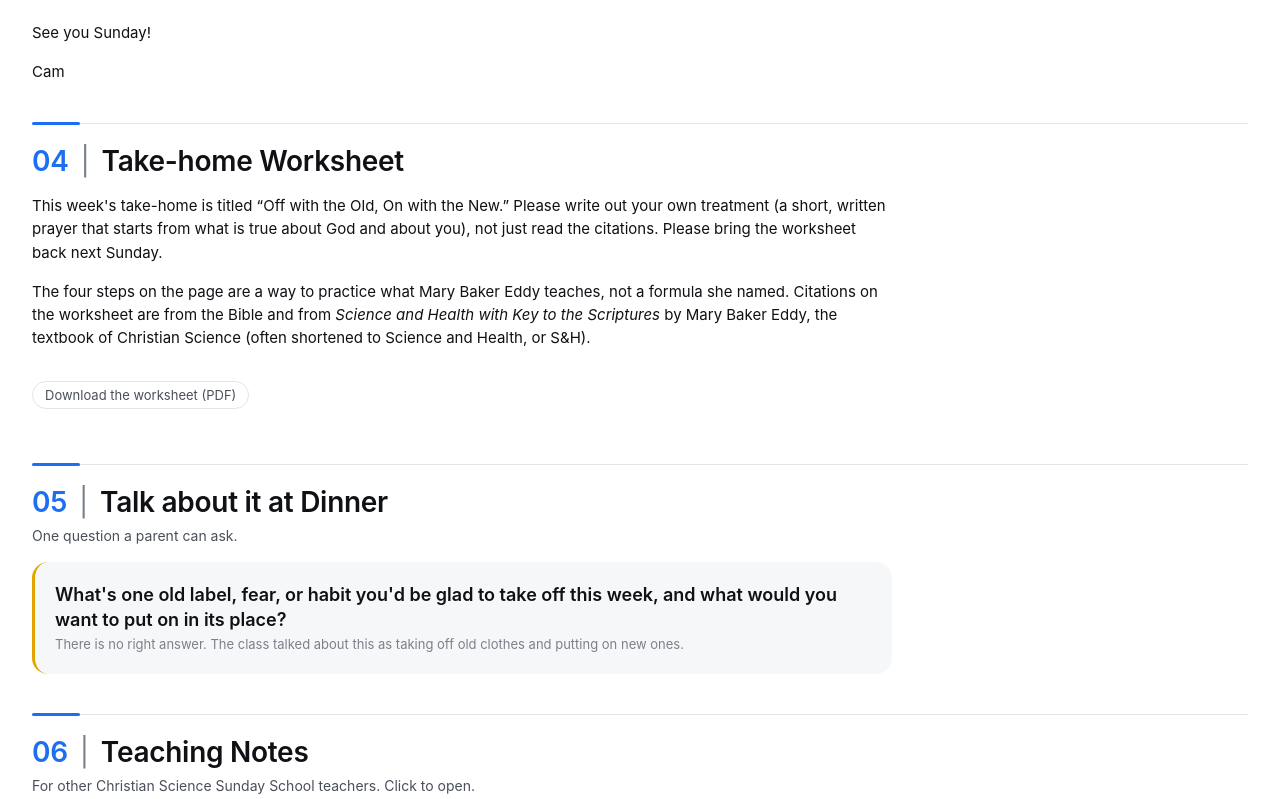
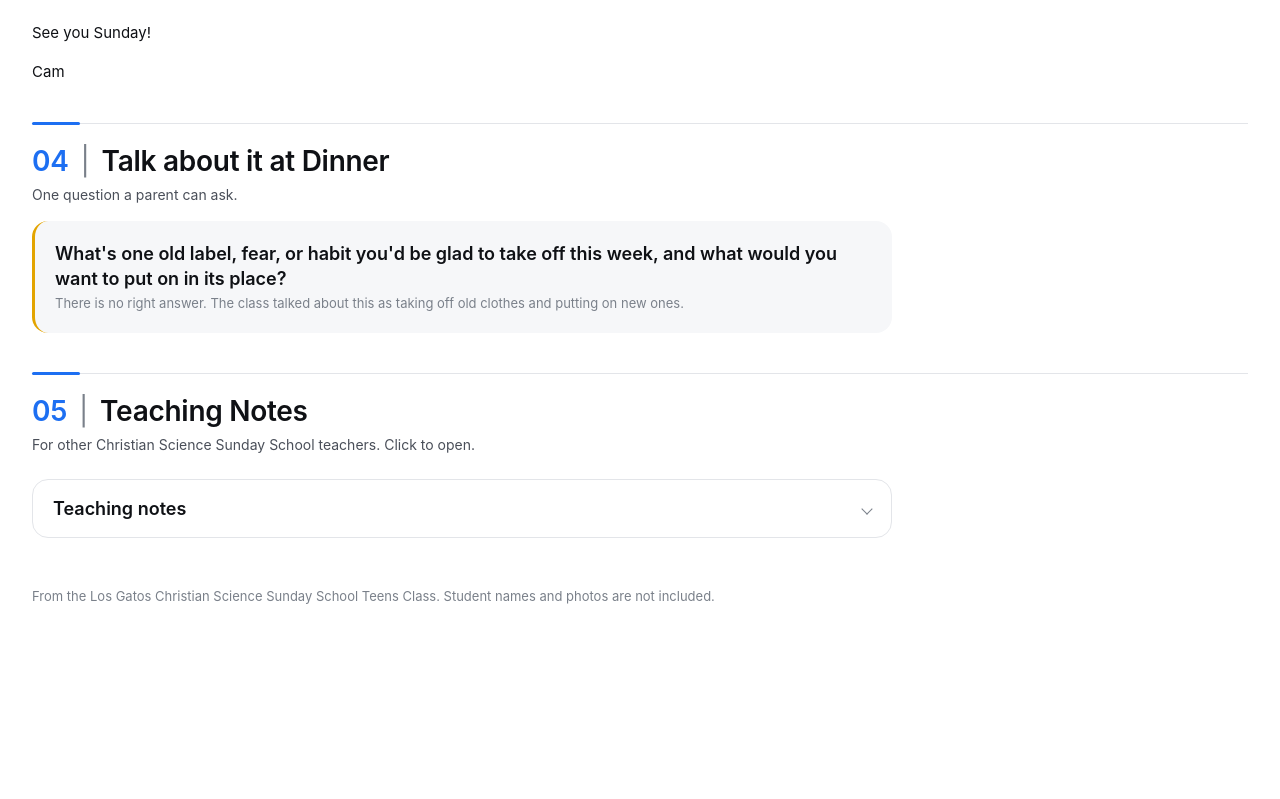
Before and after one commit to cameron013/christian-science-sunday-school-teens-los-gatos, a plain HTML site: page 2026-11-15/index.html in a window 1280 px wide. Shown: the part 2945-3744 px from the top of the page. After the commit the page ends 3644 px from the top, so only its background shows below. Drawn offline with Linux system fonts and the light colour scheme.

Commit message:
Remove the Nov 15 take-home worksheet section from the public recap.
The Case Study section already links the worksheet PDF, so later sections are renumbered.

```diff
--- a/2026-11-15/index.html
+++ b/2026-11-15/index.html
@@ -72,7 +72,7 @@ a.inline:hover{text-decoration:underline}
 <div class="lede">A recap from the teens Sunday School class at the Christian Science church in Los Gatos</div>
 <div class="dateline">November 15, 2026. Los Gatos Sunday School.</div>
 <div class="edition"><a href="../">All recaps</a><a href="./">Latest edition</a><a href="../archive/">Old editions</a></div>
-<details class="toc"><summary>Table of Contents</summary><nav><a href="#lesson-summary"><span class="toc-n">00</span> | Lesson Summary</a><a href="#case-study"><span class="toc-n">01</span> | Case Study</a><a href="#reading"><span class="toc-n">02</span> | Reading for This Week</a><a href="#looking-ahead"><span class="toc-n">03</span> | Looking Ahead</a><a href="#worksheet"><span class="toc-n">04</span> | Take-home Worksheet</a><a href="#dinner"><span class="toc-n">05</span> | Talk about it at Dinner</a><a href="#notes"><span class="toc-n">06</span> | Teaching Notes</a></nav></details>
+<details class="toc"><summary>Table of Contents</summary><nav><a href="#lesson-summary"><span class="toc-n">00</span> | Lesson Summary</a><a href="#case-study"><span class="toc-n">01</span> | Case Study</a><a href="#reading"><span class="toc-n">02</span> | Reading for This Week</a><a href="#looking-ahead"><span class="toc-n">03</span> | Looking Ahead</a><a href="#dinner"><span class="toc-n">04</span> | Talk about it at Dinner</a><a href="#notes"><span class="toc-n">05</span> | Teaching Notes</a></nav></details>
 <section id="lesson-summary" class="band"><div style="font-family:var(--font);margin-top:40px;padding-top:20px;border-top:1px solid var(--border);position:relative"><div style="position:absolute;top:-2px;left:0;width:48px;height:3px;border-radius:9999px;background:var(--accent)"></div><div style="color:var(--text-1);font-size:28px;line-height:34px;letter-spacing:-0.01em;font-weight:600"><span style="color:var(--accent)">00</span><span style="color:var(--text-3);font-weight:400;margin:0 12px">|</span><span>Lesson Summary</span></div></div>
 <p class="text">The main message was <span class="cite">&ldquo;Throwing away the old clothes represents coming full circle out of poverty, blindness, and a very limited perspective on life.&rdquo;</span></p>
 <p class="text">We focused on the Bible story of Bartimaeus (Mark 10:46-52). He sat by the road in poverty and blindness, and in a very limited view of life. When Jesus called, <span class="cite">&ldquo;he, casting away his garment, rose, and came to Jesus&rdquo; (Mark 10:50)</span>. He did not patch the cloak. He left it behind.</p>
@@ -109,18 +109,13 @@ a.inline:hover{text-decoration:underline}
 <p class="text signoff">See you Sunday!</p>
 <p class="text">Cam</p>
 </section>
-<section id="worksheet" class="band"><div style="font-family:var(--font);margin-top:40px;padding-top:20px;border-top:1px solid var(--border);position:relative"><div style="position:absolute;top:-2px;left:0;width:48px;height:3px;border-radius:9999px;background:var(--accent)"></div><div style="color:var(--text-1);font-size:28px;line-height:34px;letter-spacing:-0.01em;font-weight:600"><span style="color:var(--accent)">04</span><span style="color:var(--text-3);font-weight:400;margin:0 12px">|</span><span>Take-home Worksheet</span></div></div>
-<p class="text">This week&#x27;s take-home is titled &ldquo;Off with the Old, On with the New.&rdquo; Please write out your own treatment (a short, written prayer that starts from what is true about God and about you), not just read the citations. Please bring the worksheet back next Sunday.</p>
-<p class="text">The four steps on the page are a way to practice what Mary Baker Eddy teaches, not a formula she named. Citations on the worksheet are from the Bible and from <i>Science and Health with Key to the Scriptures</i> by Mary Baker Eddy, the textbook of Christian Science (often shortened to Science and Health, or S&amp;H).</p>
-<p><a class="pill" href="assets/worksheet.pdf">Download the worksheet (PDF)</a></p>
-</section>
-<section id="dinner" class="band"><div style="font-family:var(--font);margin-top:40px;padding-top:20px;border-top:1px solid var(--border);position:relative"><div style="position:absolute;top:-2px;left:0;width:48px;height:3px;border-radius:9999px;background:var(--accent)"></div><div style="color:var(--text-1);font-size:28px;line-height:34px;letter-spacing:-0.01em;font-weight:600"><span style="color:var(--accent)">05</span><span style="color:var(--text-3);font-weight:400;margin:0 12px">|</span><span>Talk about it at Dinner</span></div><div style="color:var(--text-2);font-size:14px;line-height:21px;margin-top:6px">One question a parent can ask.</div></div>
+<section id="dinner" class="band"><div style="font-family:var(--font);margin-top:40px;padding-top:20px;border-top:1px solid var(--border);position:relative"><div style="position:absolute;top:-2px;left:0;width:48px;height:3px;border-radius:9999px;background:var(--accent)"></div><div style="color:var(--text-1);font-size:28px;line-height:34px;letter-spacing:-0.01em;font-weight:600"><span style="color:var(--accent)">04</span><span style="color:var(--text-3);font-weight:400;margin:0 12px">|</span><span>Talk about it at Dinner</span></div><div style="color:var(--text-2);font-size:14px;line-height:21px;margin-top:6px">One question a parent can ask.</div></div>
 <div class="dinner">
 <p class="dinner-q">What&#x27;s one old label, fear, or habit you&#x27;d be glad to take off this week, and what would you want to put on in its place?</p>
 <p class="caption">There is no right answer. The class talked about this as taking off old clothes and putting on new ones.</p>
 </div>
 </section>
-<section id="notes" class="band"><div style="font-family:var(--font);margin-top:40px;padding-top:20px;border-top:1px solid var(--border);position:relative"><div style="position:absolute;top:-2px;left:0;width:48px;height:3px;border-radius:9999px;background:var(--accent)"></div><div style="color:var(--text-1);font-size:28px;line-height:34px;letter-spacing:-0.01em;font-weight:600"><span style="color:var(--accent)">06</span><span style="color:var(--text-3);font-weight:400;margin:0 12px">|</span><span>Teaching Notes</span></div><div style="color:var(--text-2);font-size:14px;line-height:21px;margin-top:6px">For other Christian Science Sunday School teachers. Click to open.</div></div>
+<section id="notes" class="band"><div style="font-family:var(--font);margin-top:40px;padding-top:20px;border-top:1px solid var(--border);position:relative"><div style="position:absolute;top:-2px;left:0;width:48px;height:3px;border-radius:9999px;background:var(--accent)"></div><div style="color:var(--text-1);font-size:28px;line-height:34px;letter-spacing:-0.01em;font-weight:600"><span style="color:var(--accent)">05</span><span style="color:var(--text-3);font-weight:400;margin:0 12px">|</span><span>Teaching Notes</span></div><div style="color:var(--text-2);font-size:14px;line-height:21px;margin-top:6px">For other Christian Science Sunday School teachers. Click to open.</div></div>
 <details class="notes">
 <summary>Teaching notes</summary>
 <p class="notes-lead">An outline of the three questions, the illustration, and the case study, with the full citations. Written after class on November 15, 2026.</p>
```
